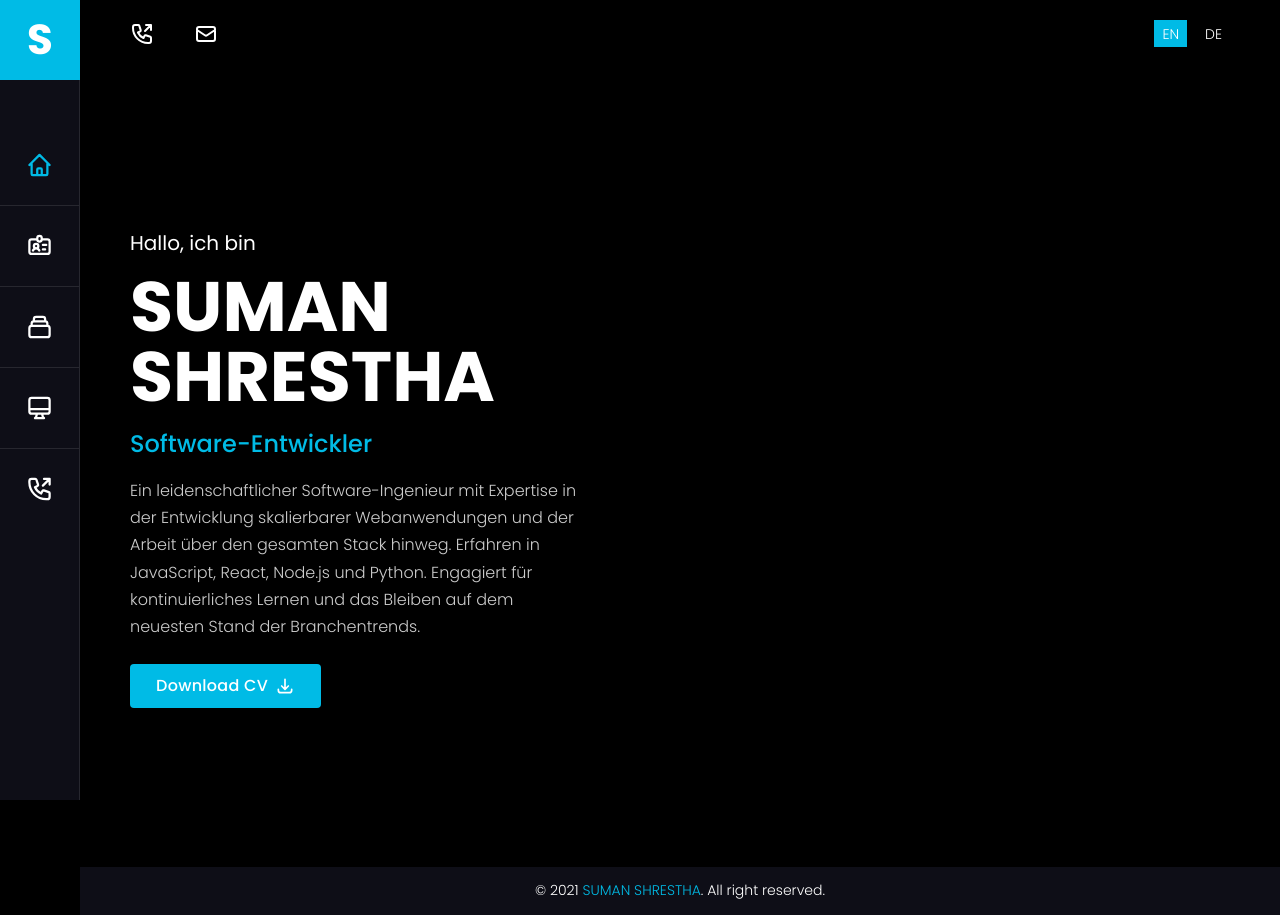
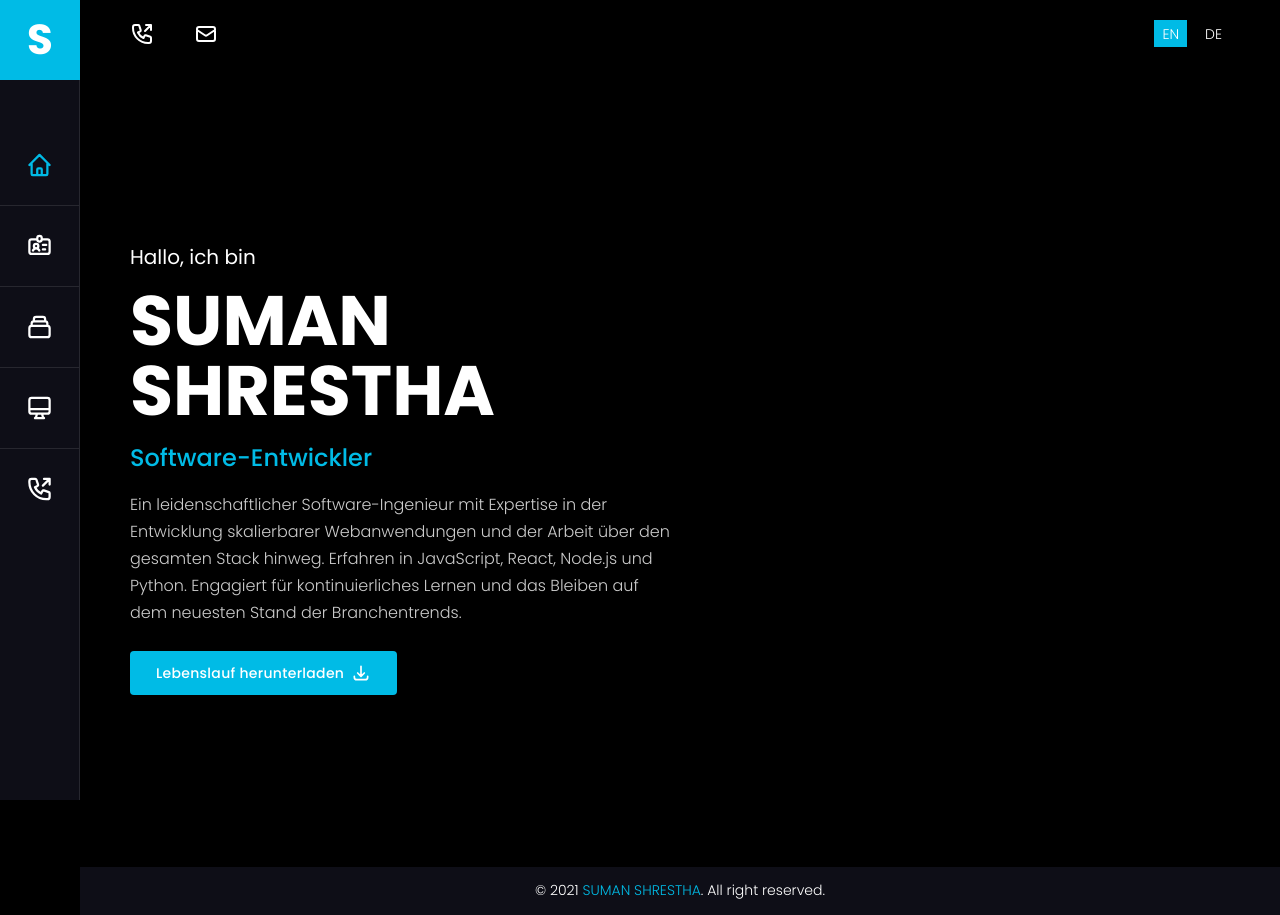
Before and after one commit to sumancfc/react-next-portfolio, a Next.js app: page / in a window 1280 px wide. Built offline with nearby package versions, Linux system fonts and the light colour scheme.

Commit message:
CV added for download

```diff
--- a/components/ButtonLink.tsx
+++ b/components/ButtonLink.tsx
@@ -10,7 +10,7 @@ interface ButtonLinkProps {
 
 const ButtonLink: React.FC<ButtonLinkProps> = ({ textTitle, icon, link }) => {
   return (
-    <Link href={link} className='btn d-flex justify-center align-center'>
+    <Link href={link} target="_blank" download className='btn d-flex justify-center align-center'>
       {textTitle} <HeroIcons icon={icon} />
     </Link>
   );
--- a/components/Hero.tsx
+++ b/components/Hero.tsx
@@ -3,7 +3,7 @@ import { useTranslation } from "react-i18next";
 import Icon from "../data/enum";
 import ButtonLink from "./ButtonLink";
 
-
+const CV_File_Path = '/Suman_Shrestha_Resume.pdf';
 const Hero: React.FC = () => {
   const {t} = useTranslation();
 
@@ -20,9 +20,9 @@ const Hero: React.FC = () => {
 
             <div className='home-btn'>
               <ButtonLink
-                textTitle='Download CV'
+                textTitle={t("download_cv")}
                 icon={Icon.DownloadIcon}
-                link='#'
+                link={CV_File_Path}
               />
             </div>
           </div>
--- a/public/locales/de/translation.json
+++ b/public/locales/de/translation.json
@@ -17,5 +17,6 @@
     "education": "Ausbildung",
     "portfolio": "Portfolio",
     "contact": "Kontakt",
-    "hire_me": "Engagieren Sie mich"
+    "hire_me": "Engagieren Sie mich",
+    "download_cv": "Lebenslauf herunterladen"
 }
--- a/public/locales/en/translation.json
+++ b/public/locales/en/translation.json
@@ -17,5 +17,6 @@
   "education": "Education",
   "portfolio": "Portfolio",
   "contact": "Contact",
-  "hire_me": "Hire Me"
+  "hire_me": "Hire Me",
+  "download_cv": "Download CV"
 }
--- a/public/styles/partials/_global.scss
+++ b/public/styles/partials/_global.scss
@@ -113,7 +113,7 @@ h6 {
   background: none;
   border: 1px solid transparent;
   border-radius: 4px;
-  font-size: 16px;
+  font-size: 14px;
   font-weight: 500;
   text-decoration: none;
   transition: 0.4s;
--- a/public/styles/partials/_home.scss
+++ b/public/styles/partials/_home.scss
@@ -44,7 +44,7 @@
 
       .desc {
         color: $colorGray;
-        max-width: 450px;
+        //max-width: 450px;
 
         @media #{$sm} {
           font-size: 14px;
```
Also changed, not shown: 1 other file (tests, documents, lock files or other folders).
